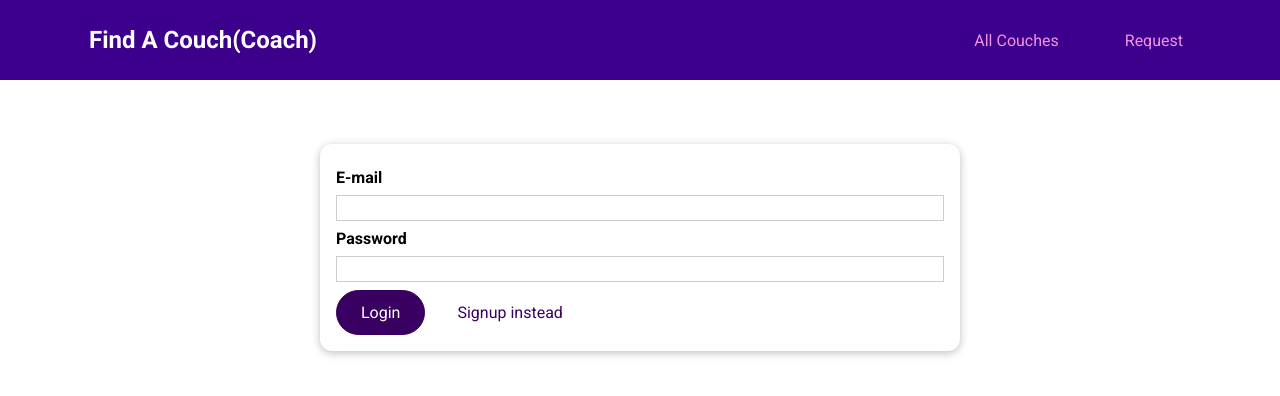
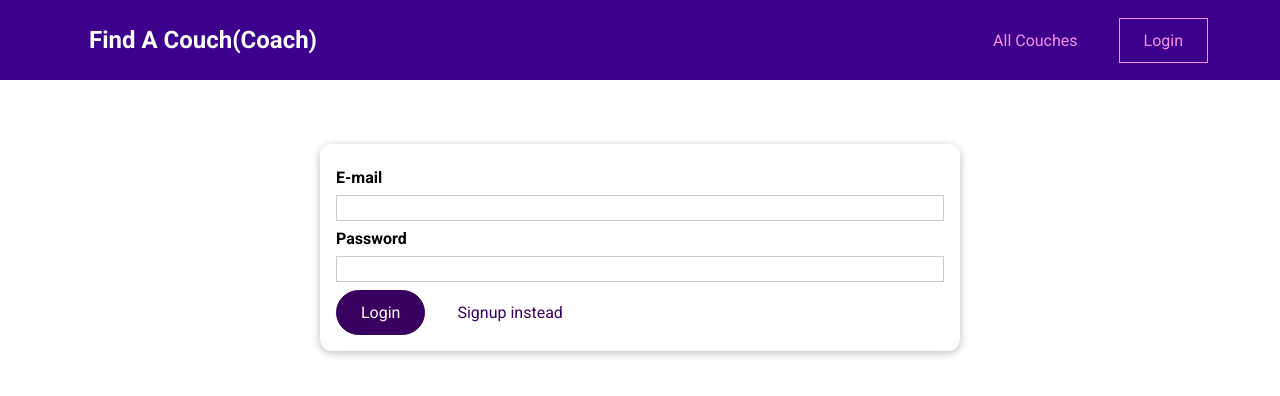
Before and after one commit to Mirthay/Find-a-Couch, a Vue app: page /Auth in a window 1280 px wide. Shown: the top 396 px of the page. Built offline with nearby package versions, Linux system fonts and the light colour scheme.

Commit message:
log in button added to header

```diff
--- a/src/components/layout/TheHeader.vue
+++ b/src/components/layout/TheHeader.vue
@@ -6,7 +6,12 @@
       </h1>
       <ul>
         <li><router-link to="/couches">All Couches</router-link></li>
-        <li><router-link to="/request">Request</router-link></li>
+        <li v-if="isLoggedIn">
+          <router-link to="/request">Request</router-link>
+        </li>
+        <li v-else>
+          <router-link to="/auth">Login</router-link>
+        </li>
       </ul>
     </nav>
   </header>
@@ -14,7 +19,12 @@
 
 <script>
 export default {
-  props: ['title']
+  props: ['title'],
+  computed: {
+    isLoggedIn() {
+      return this.$store.getters['auth/isAuth'];
+    }
+  }
 };
 </script>
 
```
